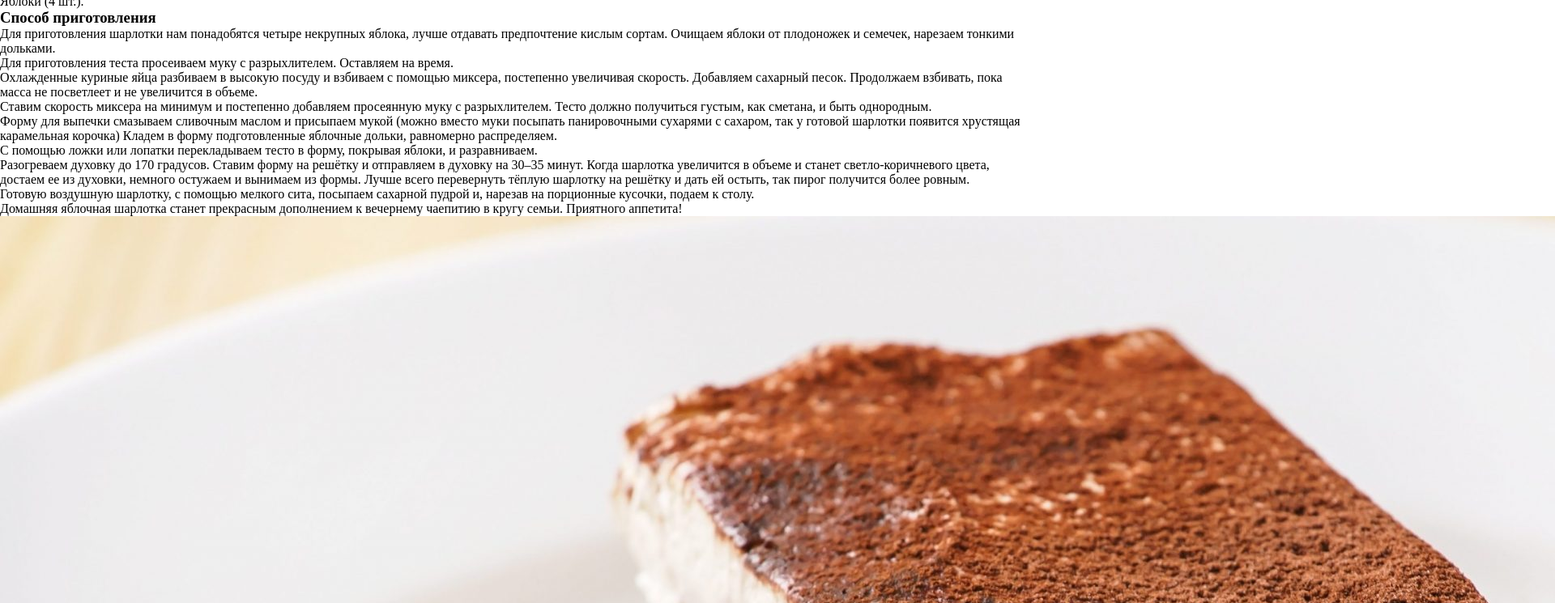
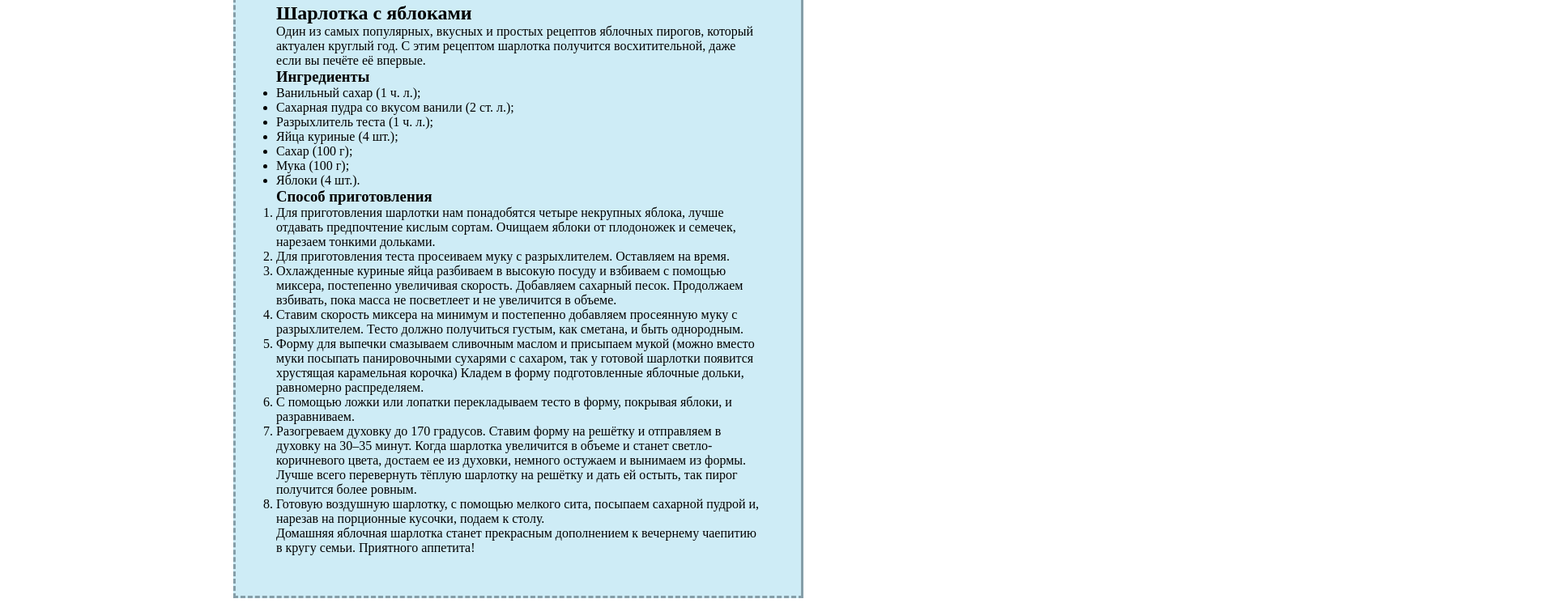
Before and after one commit to andrewbuka/h-w-6, a plain HTML site: page index.html in a window 1280 px wide. Shown: the part 791-1536 px from the top of the page at 81% size, 1920 px wide, since content can reach past the window. Drawn offline with Linux system fonts and the light colour scheme.

Commit message:
Adding styles for wrapping blocks and inner boxes

```diff
--- a/styles.css
+++ b/styles.css
@@ -14,3 +14,45 @@
    font-size: 3rem;
    text-decoration: double underline;
  }
+
+ /* Styles for wrapping blocks */
+
+ .charlotte-wrapper,
+ .tiramisu-wrapper,
+ .cookies-wrapper {
+   margin: 150px auto;
+   width: 55%;
+   position: relative;
+ }
+
+ .charlotte-wrapper {
+   background-color: #CEECF6;
+   border-top: 3px solid #859EA8;
+   border-right: 3px solid #859EA8;
+   border-bottom: 3px dashed #859EA8;
+   border-left: 3px dashed #859EA8;
+ }
+
+ .tiramisu-wrapper {
+   background-color: #EFEFEF;
+   border-top: 3px solid #6F6F6F;
+   border-right: 3px solid #6F6F6F;
+   border-bottom: 3px dashed #6F6F6F;
+   border-left: 3px dashed #6F6F6F;
+ }
+
+ .cookies-wrapper {
+   background-color: #BBD5BA;
+   border-top: 3px solid #5D7D5C;
+   border-right: 3px solid #5D7D5C;
+   border-bottom: 3px dashed #5D7D5C;
+   border-left: 3px dashed #5D7D5C;
+ }
+
+ /* Styles for inner recipe boxes */
+
+ .charlotte-recipe-box,
+ .tiramisu-recipe-box,
+ .cookies-recipe-box {
+   margin: 50px;
+ }
```
